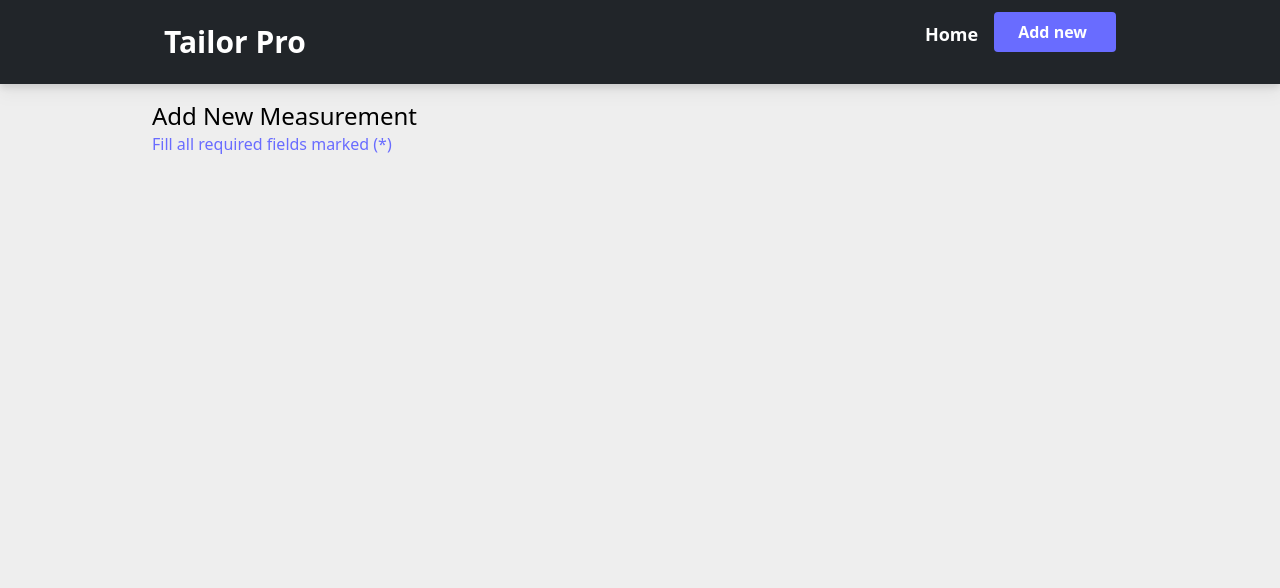
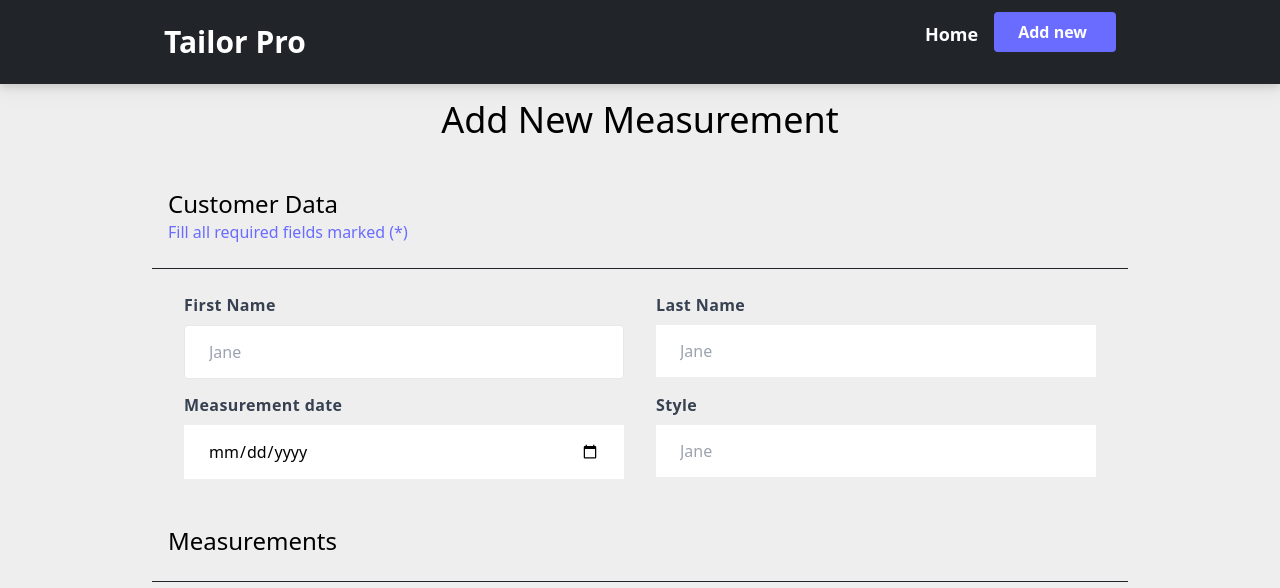
Before and after one commit to DevOlaMicheal/tailwind_concepts, a React (Vite) app: page /create in a window 1280 px wide. Shown: the top 588 px of the page. Built offline with nearby package versions, Linux system fonts and the light colour scheme.

Commit message:
learnt tailwind css form and input and implemented it

```diff
--- a/src/components/Create.jsx
+++ b/src/components/Create.jsx
@@ -1,12 +1,100 @@
-import React from 'react'
+import React from "react";
 
 export default function Create() {
   return (
-    <div className='py-3 text-center container mx-auto md:text-start'>
-      <h1 className="text-2xl">Add New Measurement</h1>
-    <span className='text-altlearn my-2'>Fill all required fields marked (*)</span>
-    <hr className="h-px my-8 bg-red-200 border-0 dark:bg-gray-700"></hr>
+    <div className="py-3 container mx-auto">
+      <div className="text-center">
+        <h1 className="text-2xl md:text-4xl">Add New Measurement</h1>
+      </div>
 
+      {/* main form */}
+
+      <div className="w-full mt-6">
+        <form action="" className="">
+          <div className="px-3">
+            <h1 className="text-2xl">Customer Data</h1>
+            <span className="text-altlearn my-2 text[10px]">
+
+              Fill all required fields marked (*)
+            </span>
+          </div>
+
+          <div className="my-4">
+            <hr className="border-1 border-[#212529]"></hr>
+          </div>
+          <div className="flex flex-row mx-3">
+            <div className="w-full md:w-1/2 px-3 md:mb-0">
+              <label
+                className="block  tracking-wide text-gray-700 text-1xl font-semibold mb-1"
+                for="grid-first-name"
+              >
+                First Name
+              </label>
+              <input
+                className="appearance-none block w-full text-gray-700 border rounded py-2 px-4 leading-tight focus:outline-none focus:bg-white md:py-3"
+                id="grid-first-name"
+                type="text"
+                placeholder="Jane"
+              />
+            </div>
+            <div className="w-full md:w-1/2 px-3 md:mb-0">
+              <label
+                className="block  tracking-wide text-gray-700 text-1xl font-semibold mb-1"
+                for="grid-first-name"
+              >
+                Last Name
+              </label>
+              <input
+                className="appearance-none block w-full border-rounded py-2 px-4 mb-1 leading-tight focus:outline-none focus:bg-white md:py-3"
+                id="grid-first-name"
+                type="text"
+                placeholder="Jane"
+              />
+            </div>
+          </div>
+          <div className="flex flex-row mx-3">
+          <div className="px-3 w-1/2 my-1 md:mb-0">
+            <label
+              className="block  tracking-wide text-gray-700 text-1xl font-semibold mb-1"
+              for="grid-first-name"
+            >
+              Measurement date
+            </label>
+            <input
+              className="appearance-none block w-full border-rounded py-2 px-4 mb-1 leading-tight focus:outline-none focus:bg-white md:py-3"
+              id="grid-first-name"
+              type="date"
+              placeholder="Jane"
+            />
+          </div>
+
+          <div className="px-3 w-1/2 my-1 md:mb-0">
+            <label
+              className="block tracking-wide text-gray-700 text-1xl font-semibold mb-1"
+              for="grid-first-name"
+            >
+              Style
+            </label>
+            <input
+              className="appearance-none block w-full border-rounded py-2 px-4 mb-1 leading-tight focus:outline-none focus:bg-white md:py-3"
+              id="grid-first-name"
+              type="text"
+              placeholder="Jane"
+            />
+          </div>
+          </div>
+
+
+          <div className="px-3 mt-[30px]">
+            <h1 className="text-2xl">Measurements</h1>
+
+          </div>
+          <div className="my-4">
+            <hr className="border-1 border-[#212529]"></hr>
+          </div>
+
+        </form>
+      </div>
     </div>
-  )
+  );
 }
```
Also changed, not shown: 1 other file (tests, documents, lock files or other folders).
